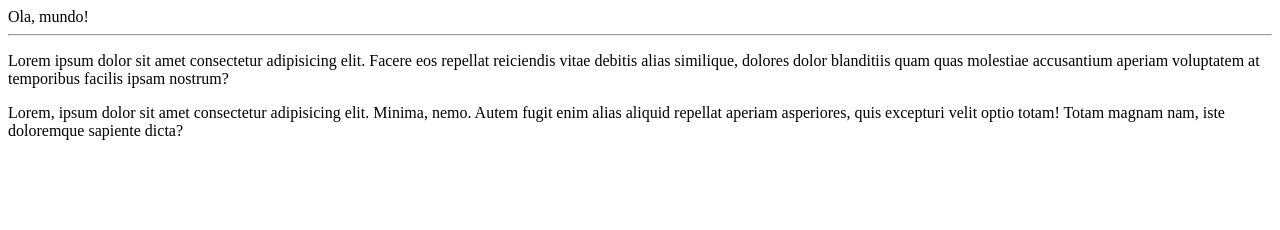
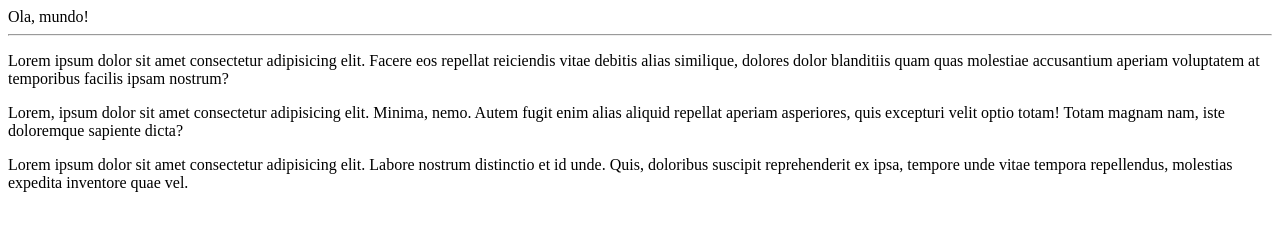
Before and after one commit to JamesDLuffy/ola-mundo, a plain HTML site: page index.html in a window 1280 px wide. Drawn offline with Linux system fonts and the light colour scheme.

Commit message:
testando o Git

```diff
--- a/index.html
+++ b/index.html
@@ -11,6 +11,7 @@
     <hr>
     <p>Lorem ipsum dolor sit amet consectetur adipisicing elit. Facere eos repellat reiciendis vitae debitis alias similique, dolores dolor blanditiis quam quas molestiae accusantium aperiam voluptatem at temporibus facilis ipsam nostrum?</p>
     <p>Lorem, ipsum dolor sit amet consectetur adipisicing elit. Minima, nemo. Autem fugit enim alias aliquid repellat aperiam asperiores, quis excepturi velit optio totam! Totam magnam nam, iste doloremque sapiente dicta?</p>
+    <p>Lorem ipsum dolor sit amet consectetur adipisicing elit. Labore nostrum distinctio et id unde. Quis, doloribus suscipit reprehenderit ex ipsa, tempore unde vitae tempora repellendus, molestias expedita inventore quae vel.</p>
 
 </body>
 </html>
```
